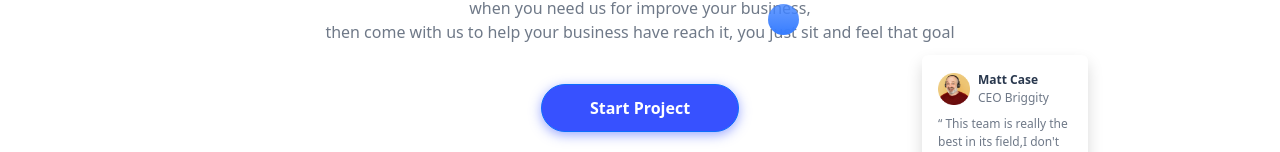
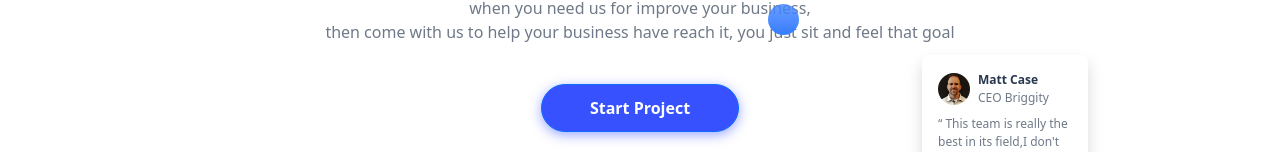
Before and after one commit to AdonisTop3DevStar/Briggity, a React (Create React App) app: page / in a window 1280 px wide. Shown: the part 420-572 px from the top of the page. Built offline with nearby package versions, Linux system fonts and the light colour scheme.

Commit message:
update CEO photo

```diff
--- a/src/components/cards.js
+++ b/src/components/cards.js
@@ -19,7 +19,7 @@ export function TeamMemberCard({ avatar, name, role }) {
     return (
         <Card className="TeamMemberCard border-0">
             <Card.Body className="text-center">
-                <Image src={avatar} width="200" className="rounded-5" />
+                <Image src={avatar} width="200" className="rounded-circle" />
                 <Card.Title className="my-3">{name}</Card.Title>
                 <Card.Subtitle className="mb-3">{role}</Card.Subtitle>
             </Card.Body>
@@ -32,7 +32,7 @@ export function IntroCard() {
         <Card className="IntroCard border-0 shadow position-absolute z-3 d-none d-lg-flex">
             <Card.Body className="d-flex flex-column align-items-start">
                 <div className="d-flex flex-row align-items-center">
-                    <Image src={TeamMemberAvatar1} width="32" className="me-2"/>
+                    <Image src={TeamMemberAvatar1} width="32" className="me-2 rounded-circle"/>
                     <div className="introcard-info">
                         <div className="name">Matt Case</div>
                         <div className="role">CEO Briggity</div>
```
Also changed, not shown: src/assets/images/team/1.jpg.
